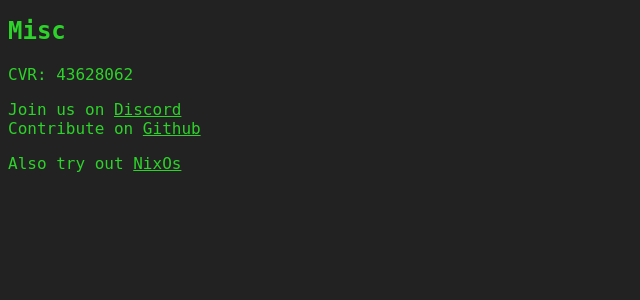
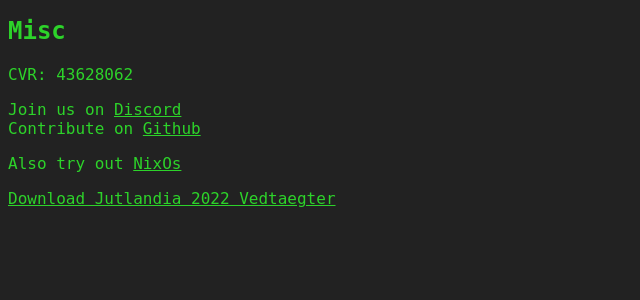
Before and after one commit to rasmussibbern88/Website, a Flask app: page / in a window 1280 px wide. Shown: the part 409-709 px from the top of the page, without its empty margins (0-640 px from the left). Run offline with Flask 3, Linux system fonts and the light colour scheme.

Commit message:
Jutlandia vedtaegter

```diff
--- a/jutlandia_site/templates/index.html
+++ b/jutlandia_site/templates/index.html
@@ -62,4 +62,12 @@ Hver tirsdag omkring kl 16 Fredrik Bajersvej 7A, Lokale 4-106. </br></br>
 <div style="right: 0; top: 0; position: fixed;">
     <a href="/admin">Admin interface</a>
 </div>
+<footer>
+    <p>
+        <a href="/static/Vedtaegter_Jutlandia_2022.pdf"
+            >Download Jutlandia 2022 Vedtaegter</a
+        >
+    </p>
+</footer>
+
 {% endblock %}
```
